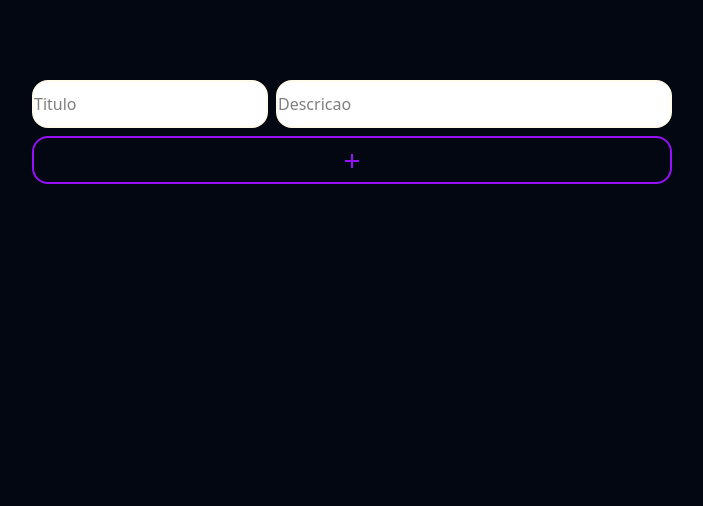
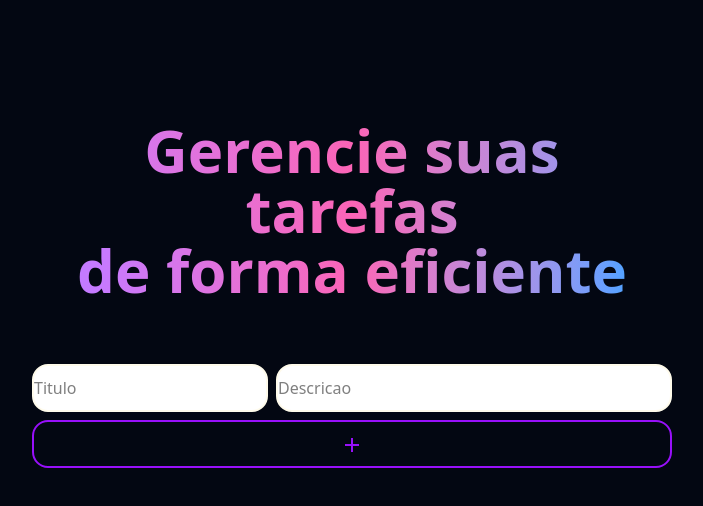
Before and after one commit to Alvaro-Massingue/task-maneger, a React (Vite) app: page / in a window 1280 px wide. Shown: the top 506 px of the page, without its empty margins (288-991 px from the left). Built offline with nearby package versions, Linux system fonts and the light colour scheme.

Commit message:
Adicona titulo com typewriter no home

```diff
--- a/src/components/AddTask.jsx
+++ b/src/components/AddTask.jsx
@@ -11,7 +11,7 @@ const AddTask = (props) => {
   const [title, setTitle] = useState("");
   const [description, setDescription] = useState("");
   return (
-    <div className="mt-20 w-screen md:w-1/2 flex flex-col gap-2">
+    <div className="w-screen md:w-1/2 flex flex-col gap-2">
       <div className="flex w-full justify-center flex-wrap gap-2">
         <InputTitle
           value={title}
--- /dev/null
+++ b/src/components/Title.jsx
@@ -0,0 +1,43 @@
+import { useEffect, useState } from "react";
+
+const Title = () => {
+  const title = "Gerencie suas tarefas";
+  const description = "de forma eficiente";
+  const [index, setIndex] = useState(0);
+  const [showTitle, setShowTitle] = useState("");
+  const [indexD, setIndexD] = useState(0);
+  const [showDescription, setShowDescription] = useState("");
+
+  useEffect(() => {
+    if (index < title.length) {
+      const show = setInterval(() => {
+        setShowTitle((prev) => prev + title[index]);
+        setIndex(index + 1);
+      }, 100);
+      return () => clearInterval(show);
+    }
+  }, [index]);
+
+  useEffect(() => {
+    if (index === title.length && indexD < description.length) {
+      const showDescription = setInterval(() => {
+        setShowDescription((prev) => prev + description[indexD]);
+        setIndexD(indexD + 1);
+      }, 100);
+      return () => clearInterval(showDescription);
+    }
+  }, [index, indexD]);
+
+  return (
+    <div className="mt-30 w-screen md:w-1/2 flex flex-col items-center wrap-break-word">
+      <p className="text-3xl font-bold text-center bg-linear-to-r from-purple-400 via-pink-400 to-blue-400 bg-clip-text text-transparent md:text-6xl">
+        {showTitle}
+      </p>
+      <p className="text-3xl font-bold text-center bg-linear-to-r from-purple-400 via-pink-400 to-blue-400 bg-clip-text text-transparent md:text-6xl">
+        {showDescription}
+      </p>
+    </div>
+  );
+};
+
+export default Title;
--- a/src/pages/Home.jsx
+++ b/src/pages/Home.jsx
@@ -1,9 +1,11 @@
 import AddTask from "../components/AddTask";
 import Tasks from "../components/Tasks";
+import Title from "../components/Title"
 
 const Home = (props) => {
   return (
     <div className="bg-gray-950 w-full min-h-screen flex items-center flex-col gap-16 m-0 overflow-x-hidden">
+      <Title/>
       <AddTask addTask={props.addTask} error={props.error} setError={props.setError} />
       <Tasks
         tasks={props.tasks}
```
